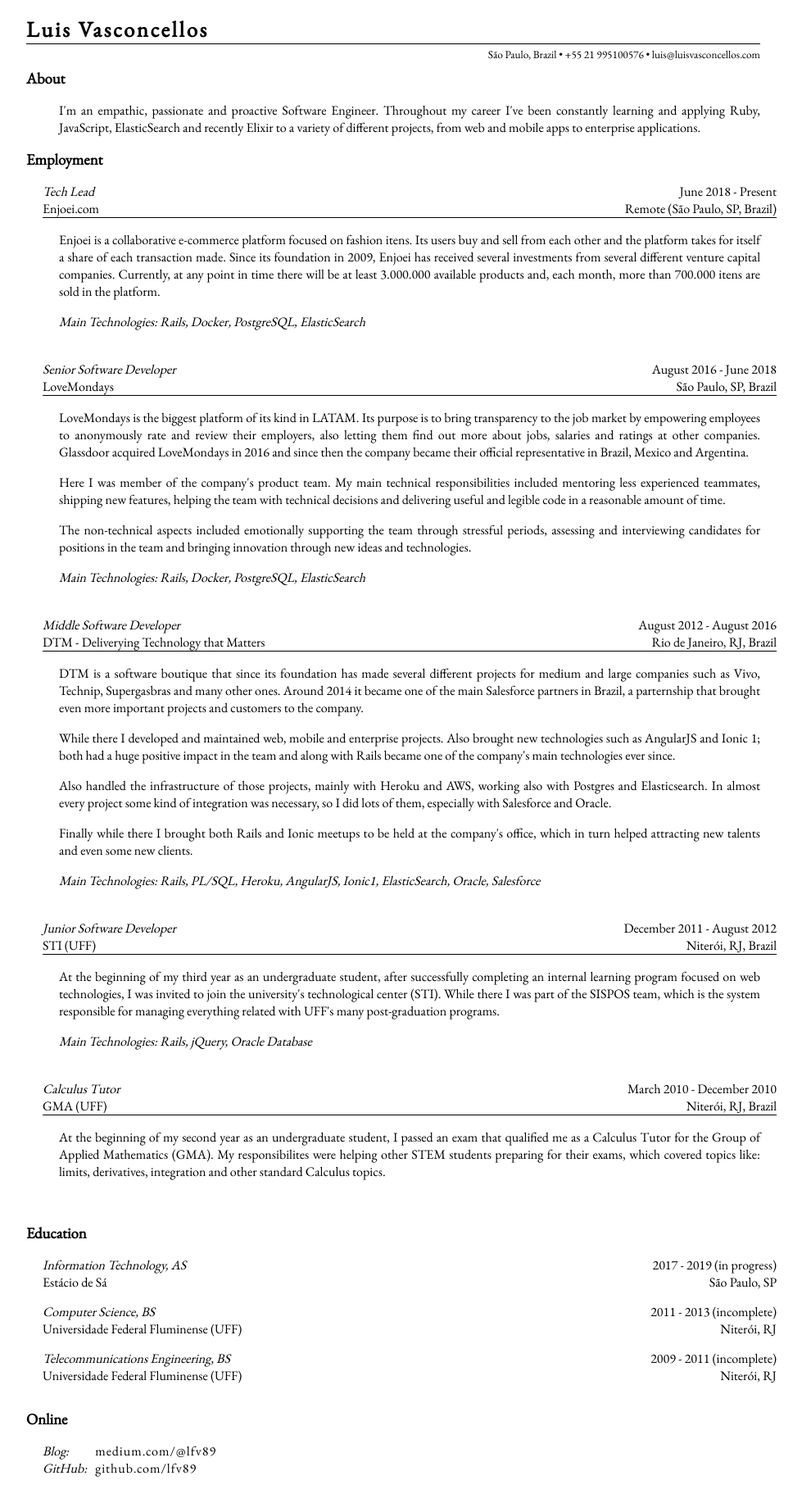
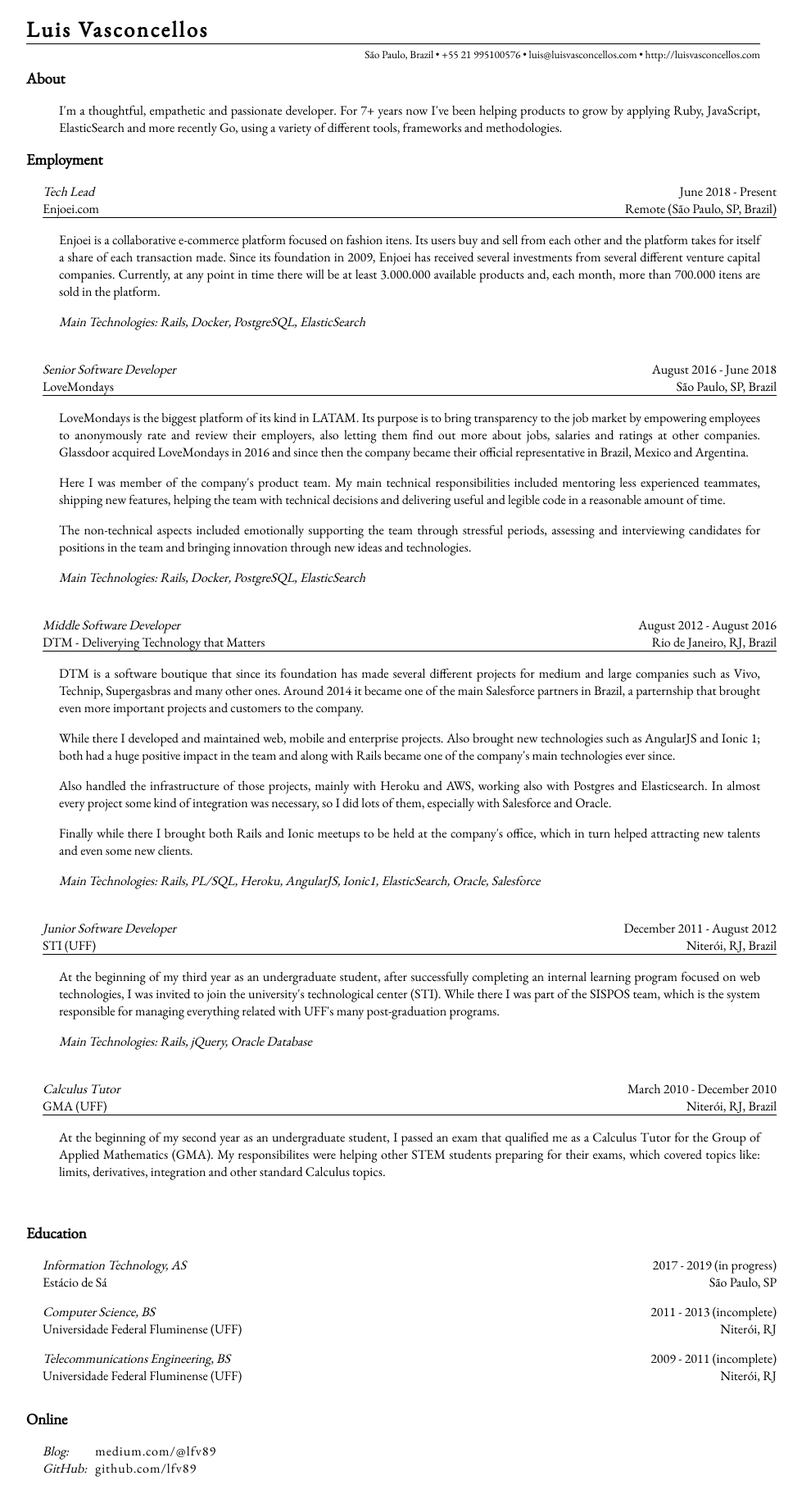
Before and after one commit to lfv89/lfv89.github.io, a Jekyll site: the page built from _pages/resume.html, in a window 1280 px wide. Shown: the whole page at 82% size, without its empty margins (160-1139 px from the left). Built offline with Jekyll 4.4.1, drawn with Linux system fonts in a browser that asks for light colours.

Commit message:
Update resume

```diff
--- a/_config.yml
+++ b/_config.yml
@@ -3,6 +3,7 @@
   phone: '+55 21 995100576'
   email: luis@luisvasconcellos.com
   location: São Paulo, Brazil
+  website: http://luisvasconcellos.com
 
   occupation: Software Engineer
 
--- a/_pages/resume.html
+++ b/_pages/resume.html
@@ -11,12 +11,14 @@
     {{ site.me.phone }}
     &bull;
     {{ site.me.email }}
+    &bull;
+    {{ site.me.website }}
   </span>
 </header>
 
 <section id="about">
   <h2>About</h2>
-  <p>I'm an empathic, passionate and proactive {{ site.me.occupation }}. Throughout my career I've been constantly learning and applying Ruby, JavaScript, ElasticSearch and recently Elixir to a variety of different projects, from web and mobile apps to enterprise applications.</p>
+  <p>I'm a thoughtful, empathetic and passionate developer. For 7+ years now I've been helping products to grow by applying Ruby, JavaScript, ElasticSearch and more recently Go, using a variety of different tools, frameworks and methodologies. </p>
 </section>
 
 <section id="employment">
```
